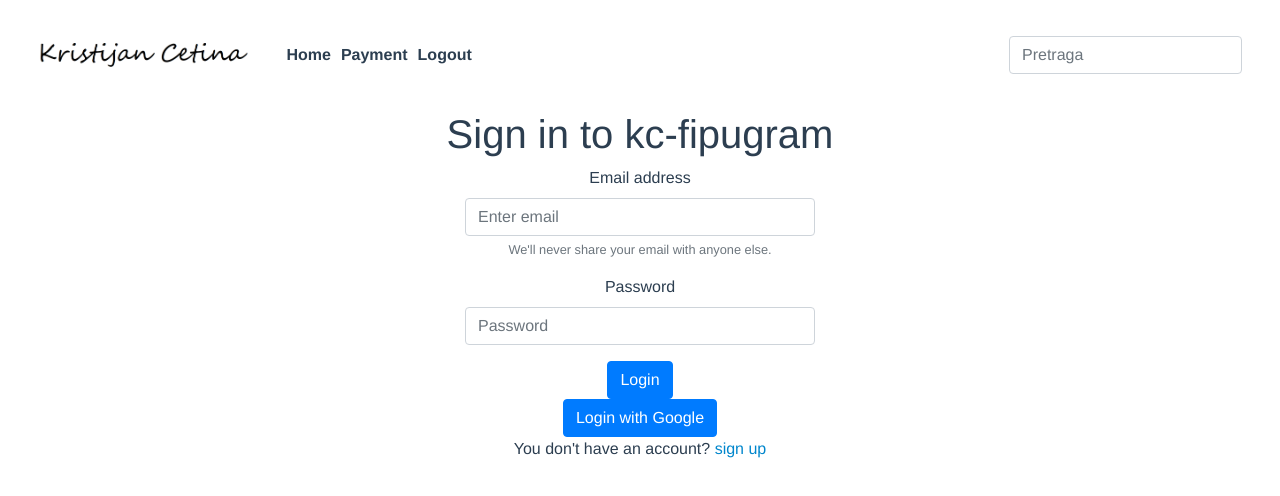
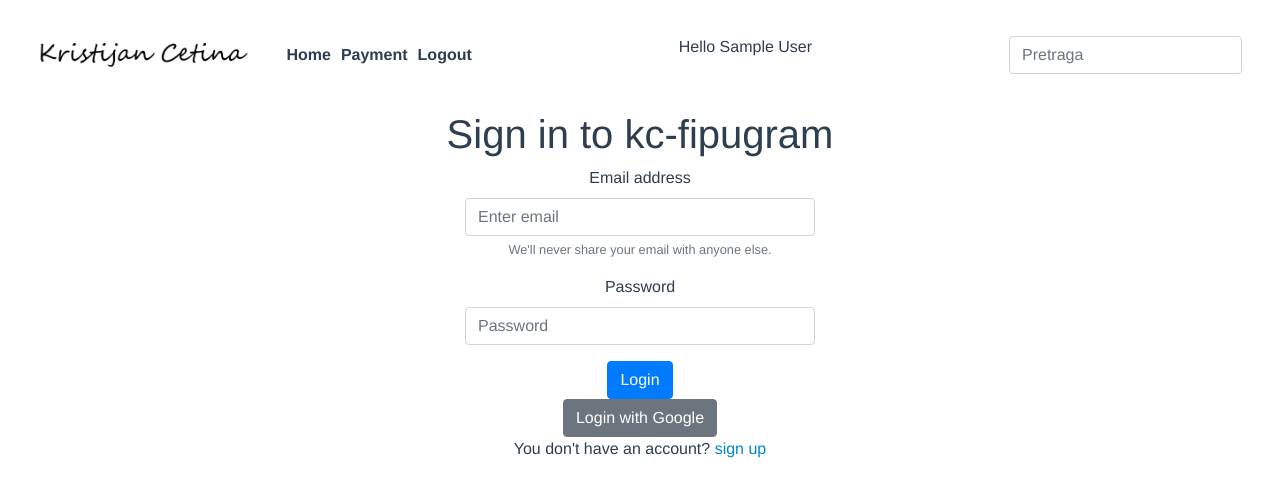
Before and after one commit to KristijanCetina/fipugram, a Vue app: page /login in a window 1280 px wide. Shown: the top 496 px of the page. Built offline with nearby package versions, Linux system fonts and the light colour scheme; no server answers; sample sign-in values are in the browser's storage.

Commit message:
dodan prikaz imena

```diff
--- a/src/App.vue
+++ b/src/App.vue
@@ -39,6 +39,12 @@
 						<a href="#" @click.prevent="logout()">Logout</a>
 					</li>
 				</ul>
+				<ul class="navbar-nav mr-auto mt-2 mt-lg-0">
+					<li v-if="store.currentUser" class="nav-item">
+						<p>Hello {{ store.userDisplayName }}</p>
+					</li>
+				</ul>
+
 				<form class="form-inline my-2 my-lg-0">
 					<input
 						v-model="store.searchTerm"
@@ -63,6 +69,11 @@ firebase.auth().onAuthStateChanged((user) => {
 	if (user) {
 		// User is signed in.
 		store.currentUser = user.email;
+		if (user.displayName) {
+			store.userDisplayName = user.displayName;
+		} else {
+			store.userDisplayName = user.email;
+		}
 	} else {
 		// No user is signed in.
 		store.currentUser = null;
--- a/src/store.js
+++ b/src/store.js
@@ -1,4 +1,5 @@
 export default{
     searchTerm: '',
     currentUser: null,
+    userDisplayName: null,
 }
--- a/src/views/Login.vue
+++ b/src/views/Login.vue
@@ -38,10 +38,10 @@
 							<button
 								type="button"
 								@click="loginWithGoogle()"
-								class="btn btn-primary"
-							>
+								class="btn btn-secondary">
 								Login with Google
 							</button>
+
 						</div>
 						<p class="forgot-password">
 							You don't have an account?
```
